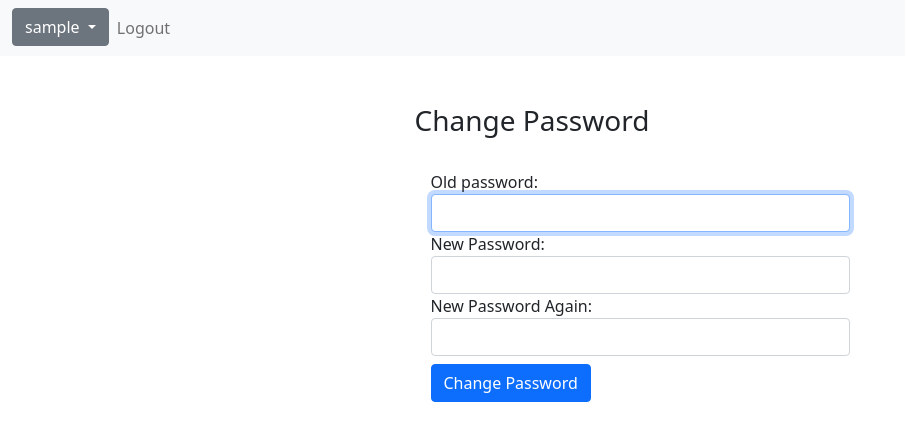
After one commit to binodneupane012/BMI-Project, a Django app: page /useraccount-app/change-password/ in a window 1280 px wide. The commit adds this page. Shown: the top 441 px of the page, without its empty margins (0-905 px from the left). Run offline with Django 3.2, Linux system fonts and the light colour scheme; the visitor is signed in with stand-in values (Sample User, id 1).

Commit message:
first commit

```diff
--- a/templates/navbar.html
+++ b/templates/navbar.html
@@ -17,7 +17,18 @@
             <ul class="navbar-nav  mb-2 mb-lg-0">
                 {% if request.user.is_authenticated %}
                 <li class="nav-item">
-                    <a class="nav-link" href="{% url 'useraccount_app:profile_list' %}">{{request.user}}</a>
+                    <!-- <a class="nav-link" href="{% url 'useraccount_app:profile_list' %}">{{request.user}}</a> -->
+                    <div class="dropdown">
+                        <a class="btn btn-secondary dropdown-toggle" href="#" role="button" id="dropdownMenuLink"
+                            data-bs-toggle="dropdown" aria-expanded="false">
+                            {{request.user}}
+                        </a>
+
+                        <ul class="dropdown-menu" aria-labelledby="dropdownMenuLink">
+                            <li><a class="dropdown-item" href="{% url 'useraccount_app:profile_list' %}">{{request.user}}</a></li>
+                            <li><a class="dropdown-item" href="{% url 'useraccount_app:change_password' %}">Change Password</a></li>
+                        </ul>
+                    </div>
                 </li>
                 <li class="nav-item">
                     <a class="nav-link" href="{% url 'useraccount_app:logout' %}">Logout</a>
--- a/useraccount_app/forms.py
+++ b/useraccount_app/forms.py
@@ -1,6 +1,6 @@
 from django import forms
 from useraccount_app.models import Profile
-from django.contrib.auth.forms import UserCreationForm
+from django.contrib.auth.forms import UserCreationForm, PasswordChangeForm
 from django.contrib.auth.models import User
 
 
@@ -17,3 +17,22 @@ class CustomSignupForm(UserCreationForm):
     # password2 = forms.CharField(label="Password Again", widget=forms.PasswordInput(attrs={'class':'form-control'}))
     # widgets = {'username':forms.TextInput(attrs={'class':'form-control'})}
     # email = forms.CharField(required=True, widget=forms.EmailField(attrs={'class':'form-control'}))
+
+class MyChangePasswordForm(PasswordChangeForm):
+    old_password = forms.CharField(
+        label="Old password",
+        strip=False,
+        widget=forms.PasswordInput(attrs={'autocomplete':'current-password', 'autofocus': True, 'class':'form-control'}),
+    )
+
+    new_password1 = forms.CharField(
+        label="New Password",
+        strip=False,
+        widget=forms.PasswordInput(attrs={'autocomplete':'current-password','class':'form-control'}),
+    )
+
+    new_password2 = forms.CharField(
+        label="New Password Again",
+        strip=False,
+        widget=forms.PasswordInput(attrs={'autocomplete':'current-password', 'class':'form-control'}),
+    )
--- /dev/null
+++ b/useraccount_app/templates/change_password.html
@@ -0,0 +1,27 @@
+{% extends 'layout.html' %}
+{% block title %}Change Password{% endblock title %}
+
+{% block main_content %}
+    <section class="container">
+        <div class="row justify-content-around mt-5">
+            <div class="col-sm-5">
+                <h3>Change Password</h3>
+            </div>
+        </div>
+        <div class="row justify-content-around mt-2">
+            <div class="col-sm-5">
+                <form action="" method="post" class="bg-white p-3 rounded">
+                    {% csrf_token %}
+                    {% for form in form %}
+                    {{form.label_tag}}
+                    {{form}}
+                    <small class="text-danger">{{form.errors|striptags}}</small>
+                    {% endfor %}
+                    <input type="submit" value="Change Password" class="btn btn-primary mt-2">
+                </form>
+            </div>
+        </div>
+
+    </section>
+
+{% endblock main_content %}
--- a/useraccount_app/urls.py
+++ b/useraccount_app/urls.py
@@ -1,17 +1,18 @@
 from django.urls import path
 from useraccount_app.views import profile_list, profile_edit, UserLogin, signup_view, send_confirm_email
-from django.contrib.auth.views import LogoutView
+from django.contrib.auth.views import LogoutView, PasswordChangeView, PasswordChangeDoneView
+from useraccount_app.forms import MyChangePasswordForm
 
 app_name = "useraccount_app"
 
 urlpatterns = [
 
     path("profile-list/", profile_list, name="profile_list"),
-    # path("profile-add/", profile_add, name="profile_add"),
     path("profile-edit/<int:id>/", profile_edit, name="profile_edit"),
-    # path("profile-delete/<int:id>/", profile_delete, name="profile_delete"),
     path("login/", UserLogin.as_view(), name="login"),
     path("register/", signup_view, name="register"),
     path("send-mail/", send_confirm_email, name="send_mail"),
     path("logout/", LogoutView.as_view(next_page='/useraccount-app/login/'), name="logout"),
+    path("change-password/", PasswordChangeView.as_view(template_name="change_password.html", form_class=MyChangePasswordForm), name="change_password"),
+    path("password-change-done/", PasswordChangeDoneView.as_view(template_name="password_change_done.html"), name="password_change_done"),
 ]
```
Also changed, not shown: useraccount_app/templates/password_change_done.html (added, +16 -0 lines), useraccount_app/views.py (+0 -13 lines).
